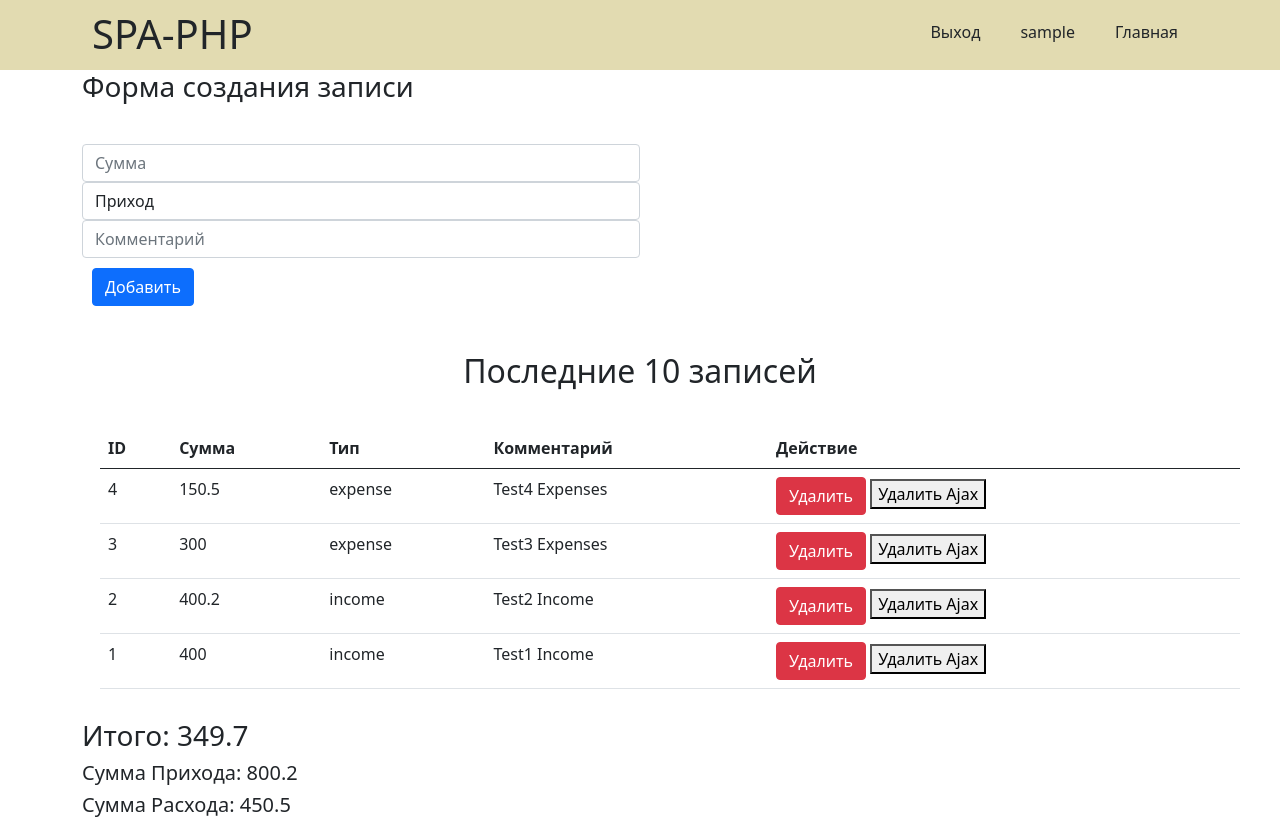
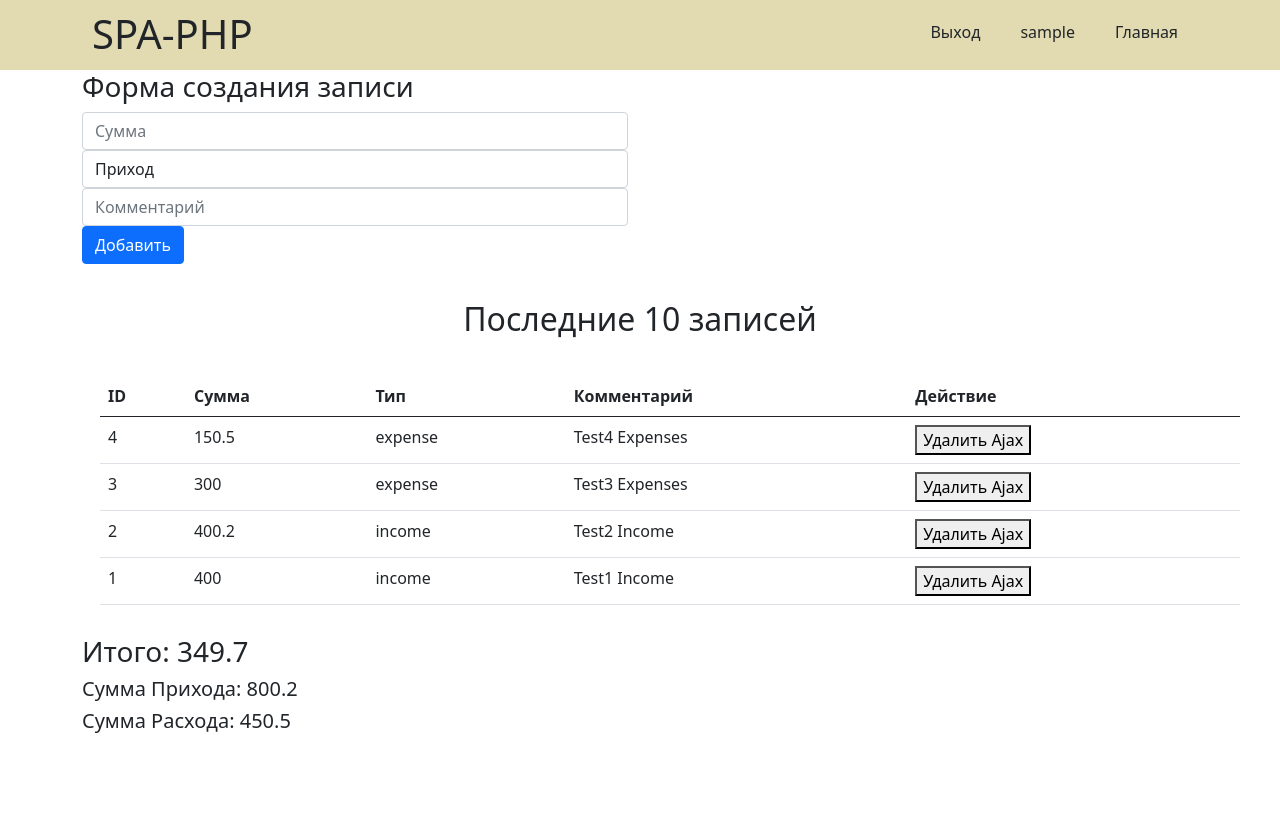
Before and after one commit to Denis-Guselnikov/SPA, a PHP site: page / in a window 1280 px wide. After the commit the page ends 733 px from the top, so only its background shows below. Run offline with PHP 8.4, Linux system fonts and the light colour scheme; the visitor is signed in with stand-in values (Sample User, id 1); data comes from the database, SQL or seed files in the repository.

Commit message:
ajax add_post, ajax delete

```diff
--- a/controller/posts.php
+++ b/controller/posts.php
@@ -2,13 +2,13 @@
 
 $errMsg = '';
 
-// Создание записи
-if ($_SESSION['id'] and $_SERVER['REQUEST_METHOD'] === 'POST' and isset($_POST['add_post'])) {
-    $sum = $_POST['sum'];
+// Создание записи с Ajax
+if ($_SESSION['id'] and $_SERVER['REQUEST_METHOD'] === 'POST') {
+    $sum = $_POST['amount'];
     $status = $_POST['status'];
     $description = $_POST['description'];
 
-    if ($sum === '' or $status === '' or $description === '') {
+    if ($sum === "" or $status === '' or $description === '') {
         $errMsg = 'Не все поля заполнены!!!';
     } else {
         $post = [
@@ -18,21 +18,13 @@ if ($_SESSION['id'] and $_SERVER['REQUEST_METHOD'] === 'POST' and isset($_POST['
             'description' => $description
         ];
 
-        $add_post = insert('operation', $post);
-        header('location: ' . BASE_URL);
+        insert('operation', $post);
     }
 }
 
-// Удаление записи
-if($_SERVER['REQUEST_METHOD'] === 'GET' and isset($_GET['delete_id'])){
-    $id = $_GET['delete_id'];
+// Удаление записи Ajax
+if(isset($_GET["id"])) {
+    $id = $_GET["id"];
     delete('operation', $id);
     header('location: ' . BASE_URL);
 }
-
-// Удаление записи Ajax
-if(isset($_POST["id"])) {
-    $id = $_POST["id"];
-    delete('operation', $id);
-    header('location: ' . BASE_URL);
-}
--- a/index.php
+++ b/index.php
@@ -25,23 +25,18 @@ $result = array_map('getResult', $income, $expense);
 <div class="container">
     <div class="row content">
 
-        <!-- Форма START -->
+        <!-- Форма Ajax START -->
         <h3>Форма создания записи</h3>
-        <div class="mb-3 col-12 col-md-4 err">
-            <p><?= $errMsg ?></p>
+        <div class="mb-3 col-md-6">
+            <input type="number" class="form-control" name="sum" id="summa" placeholder="Сумма">
+            <select class="form-control" name="status" id="status">
+                <option value="income">Приход</option>
+                <option value="expense">Расход</option>
+            </select>
+            <input type="text" id="description" class="form-control" placeholder="Комментарий" name="description">
+            <button type="submit" class="btn btn-primary" name="add_post" id="add">Добавить</button>
         </div>
-        <form action="" class="form-inline" method="post">
-            <div class="mb-3 col-md-6">
-                <input type="number" class="form-control" name="sum" placeholder="Сумма">
-                <select class="form-control" name="status">
-                    <option value="income">Приход</option>
-                    <option value="expense">Расход</option>
-                </select>
-                <input type="text" class="form-control" placeholder="Комментарий" name="description">
-                <button type="submit" class="btn btn-primary" name="add_post">Добавить</button>
-            </div>
-        </form>
-        <!-- Форма END -->
+        <!-- Форма Ajax END-->
 
         <!-- Таблица START -->
         <h2>Последние 10 записей</h2>
@@ -63,7 +58,6 @@ $result = array_map('getResult', $income, $expense);
                     <td><?= $operation['status']; ?></td>
                     <td><?= $operation['description'] ?></td>
                     <td>
-                        <a href="controller/posts.php?delete_id=<?= $operation['id']; ?>" class="btn btn-danger">Удалить</a>
                         <button type="submit" name="button" onclick="deletePost(<?= $operation['id']; ?>);">Удалить Ajax</button>
                     </td>
                 </tr>
@@ -85,7 +79,7 @@ $result = array_map('getResult', $income, $expense);
         $(document).ready(function() {
             $.ajax({
                 url: 'posts.php',
-                type: 'POST',
+                type: 'GET',
                 data: {id: id},
                 success:function () {
                     alert("Удаление произошло!");
@@ -94,6 +88,24 @@ $result = array_map('getResult', $income, $expense);
             });
         });
     }
+
+    $(document).ready(function () {
+        $("#add").on('click', function () {
+
+            let amount = document.getElementById("summa").value;
+            let status = document.getElementById("status").value;
+            let description = document.getElementById("description").value;
+
+            $.ajax({
+                method: "POST",
+                url: "posts.php",
+                data: {status: status, amount: amount, description: description}
+            })
+                .done(function () {
+                    console.log(amount, status, description);
+                });
+        });
+    })
 </script>
 
 </body>
```
Also changed, not shown: 2 other files.
